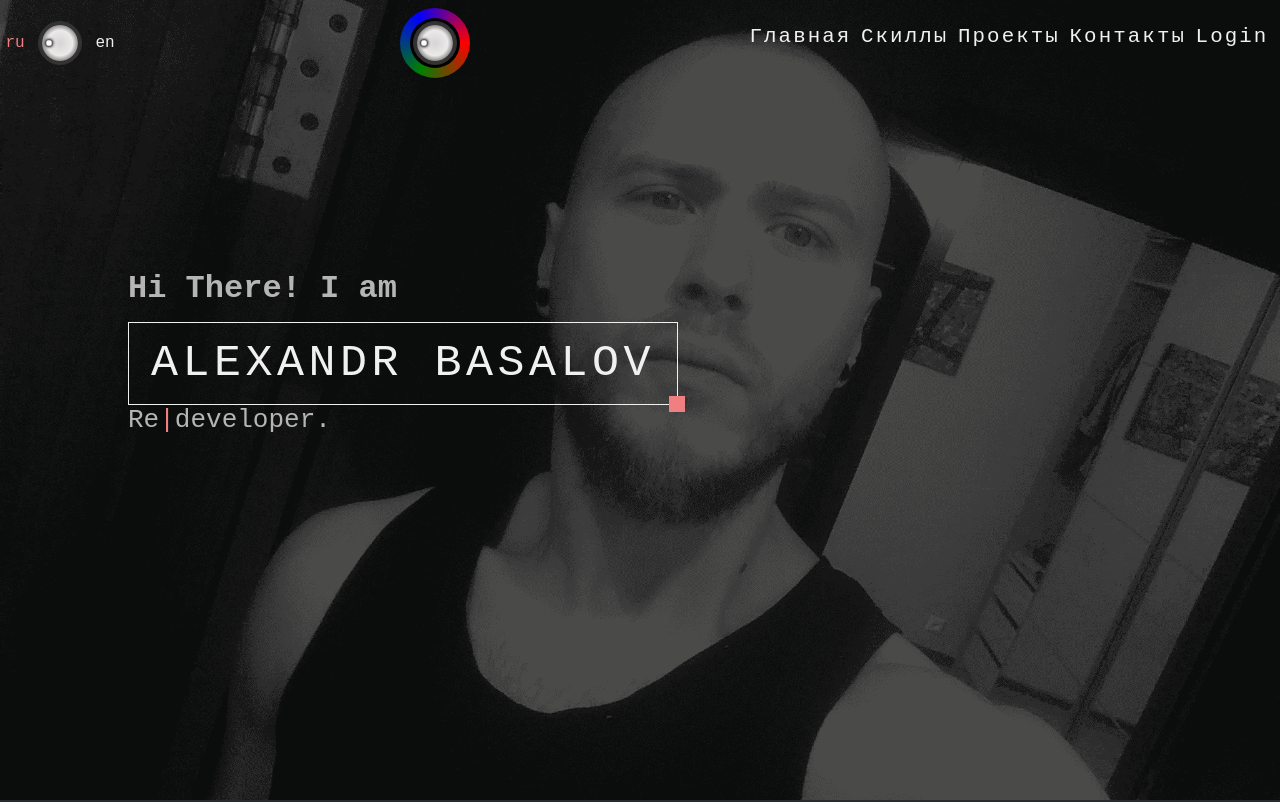
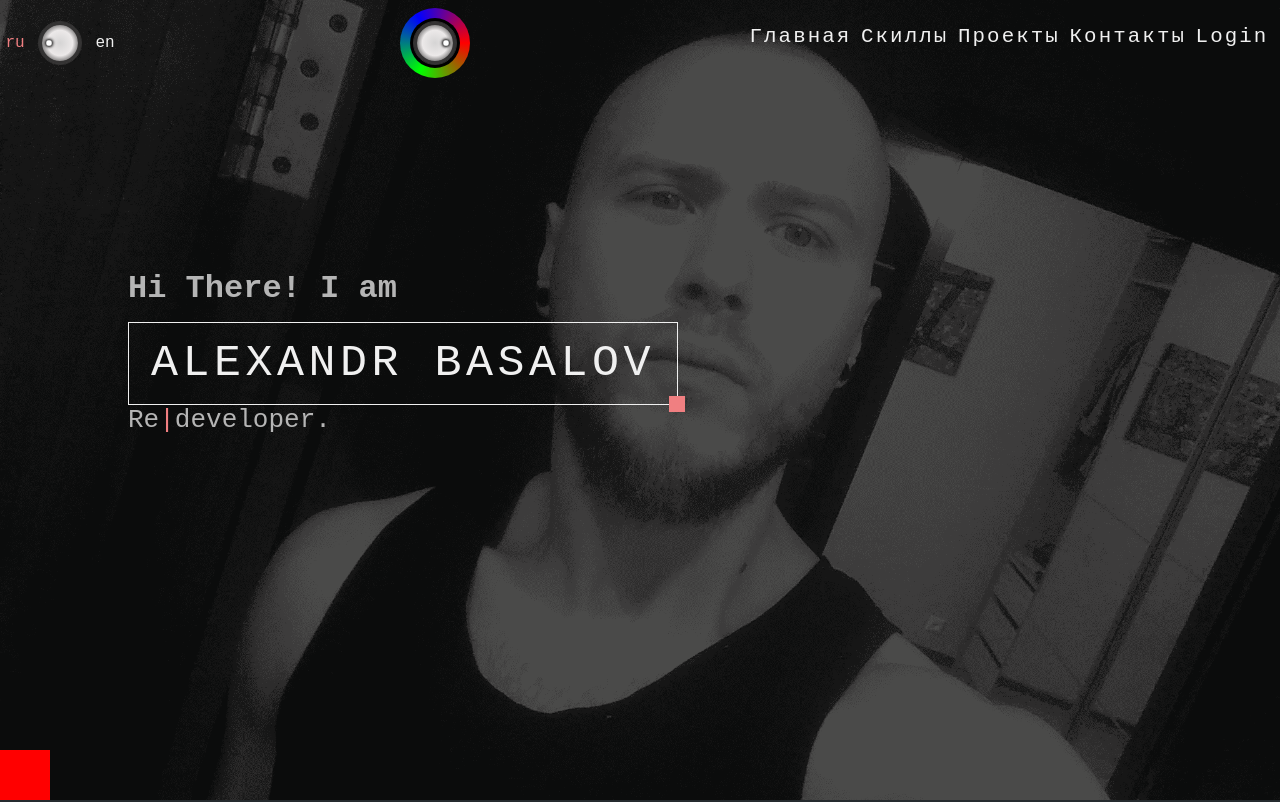
Before and after one commit to GlennMiller1991/portfolio, a React (Create React App) app: page / in a window 1280 px wide. Shown: the top 802 px of the page. Built offline with nearby package versions, Linux system fonts and the light colour scheme; no server answers.

Commit message:
conic.gradient.ts

```diff
--- a/src/App.tsx
+++ b/src/App.tsx
@@ -12,10 +12,18 @@ import {app} from "./app/constants";
 export const App = observer(() => {
 
     if (!app.isAppReady) return null
-    console.log('app is ready')
     return (
         <AppContext.Provider value={app}>
             <div>
+                <div style={{
+                    position: "fixed",
+                    bottom: 0,
+                    left: 0,
+                    width: 50,
+                    height: 50,
+                    zIndex: 9999,
+                    background: app.theme.color.toCSS()
+                }}/>
                 <Routes>
                     <Route path={'/auth'} element={<Login/>}/>
                     <Route path={'/*'} element={<Portfolio/>}/>
--- a/src/app/app.controller.ts
+++ b/src/app/app.controller.ts
@@ -3,6 +3,35 @@ import {action, makeAutoObservable, makeObservable} from "mobx";
 import {commonServerAPI} from "../common/api/commonServerAPI";
 import {loginAPI} from "../common/api/loginAPI";
 import {Dictionary} from "./dictionary/dictionary";
+import {ConicGradient} from "../lib/math/colors/conic.gradient";
+import {Color} from "../lib/math/colors/color";
+
+export class Theme extends ConicGradient {
+    color: Color
+
+    constructor() {
+        super(
+            {angle: 0, color: new Color(255, 0, 0)},
+            {angle: 0.33, color: new Color(0, 255, 0)},
+            {angle: 0.66, color: new Color(0, 0, 255)},
+        );
+
+        this.color = this.colors[0].color
+
+        makeObservable(this, {
+            color: true,
+            switchColor: action,
+        })
+    }
+
+    switchColor(color: typeof this.color) {
+        this.color = color
+    }
+
+    get colorAngle() {
+        return super.getAngleByColor(this.color)
+    }
+}
 
 export class Lang {
     langs = ['ru', 'en'] as const
@@ -22,8 +51,11 @@ export class Lang {
 
 export class AppController {
     lang = new Lang()
+    theme = new Theme()
+
     dictionary = new Dictionary()
     server = process.env.NODE_ENV === 'development' ? 'http://localhost:5000' : 'https://railwayapp-production-3c99.up.railway.app'
+
     get api() {
         return `${this.server}/api/v1`
     }
--- a/src/lib/math/angle.ts
+++ b/src/lib/math/angle.ts
@@ -1,7 +1,9 @@
 export enum AngleUnits {
     deg = 0,
     rad = 1,
+    turn = 2,
 }
+
 
 export class Angle {
     static toRad(angle: number, unit: AngleUnits = AngleUnits.deg) {
@@ -10,6 +12,19 @@ export class Angle {
                 return angle
             case AngleUnits.deg:
                 return angle * Math.PI / 180
+            case AngleUnits.turn:
+                return Math.PI * 2 * angle
+        }
+    }
+
+    static toTurn(angle: number, unit: AngleUnits = AngleUnits.deg) {
+        switch (unit) {
+            case AngleUnits.turn:
+                return angle
+            case AngleUnits.deg:
+                return angle / 360
+            case AngleUnits.rad:
+                return angle / (Math.PI * 2)
         }
     }
 }
--- /dev/null
+++ b/src/lib/math/colors/color.ts
@@ -0,0 +1,11 @@
+export class Color {
+    constructor(public red: number, public green: number, public blue: number) {
+        this.red = Math.max(Math.min(red, 255), 0)
+        this.green = Math.max(Math.min(green, 255), 0)
+        this.blue = Math.max(Math.min(blue, 255), 0)
+    }
+
+    toCSS() {
+        return `rgb(${this.red}, ${this.green}, ${this.blue})`
+    }
+}
--- /dev/null
+++ b/src/lib/math/colors/conic.gradient.ts
@@ -0,0 +1,61 @@
+import {Color} from "./color";
+
+export class ConicGradient {
+    colors: { angle: number, color: Color }[]
+
+    constructor(...colors: { angle: number, color: Color }[]) {
+        this.colors = [...colors].sort((a, b) => a.angle - b.angle)
+    }
+
+    /**
+     * Получить цвет по углу от оси X по часовой стрелке
+     * @param angle единица измерения угла должна быть той же самой, что и углы всех передаваемых в констурктор цветов
+     */
+    getColorAtAngle(angle: number) {
+        let prev = undefined
+        let next = undefined
+        for (let color of this.colors) {
+            if (color.angle === angle) return color.color
+            if (color.angle < angle) prev = color
+            if (color.angle > angle) {
+                next = color
+                break
+            }
+        }
+
+        if (!prev || !next) return undefined
+
+        const coef = (angle - prev.angle) / (next.angle - prev.angle)
+
+        return new Color(
+            Math.floor((next.color.red - prev.color.red) * coef + prev.color.red),
+            Math.floor((next.color.green - prev.color.green) * coef + prev.color.green),
+            Math.floor((next.color.blue - prev.color.blue) * coef + prev.color.blue),
+        )
+    }
+
+    getAngleByColor(color: Color) {
+        let prev: typeof this.colors[number]
+        let next = this.colors[0]
+        if (color.red === next.color.red && color.green === next.color.green && color.blue === next.color.blue) return next.angle
+        for (let i = 1; i < this.colors.length; i++) {
+            next = this.colors[i]
+            prev = this.colors[i - 1]
+            if (color.red === next.color.red && color.green === next.color.green && color.blue === next.color.blue) return next.angle
+
+            if (
+                Math.max(prev.color.red, color.red, next.color.red) !== color.red &&
+                Math.min(prev.color.red, color.red, next.color.red) !== color.red &&
+                Math.max(prev.color.green, color.green, next.color.green) !== color.green &&
+                Math.min(prev.color.green, color.green, next.color.green) !== color.green &&
+                Math.max(prev.color.blue, color.blue, next.color.blue) !== color.blue &&
+                Math.min(prev.color.blue, color.blue, next.color.blue) !== color.blue
+            ) {
+                const coef = (color.red - prev.color.red) / (next.color.red - prev.color.red)
+                return (next.angle - prev.angle) * coef + prev.angle
+            }
+        }
+        return undefined
+    }
+
+}
--- a/src/pages/portfolio/components/Header/Header.module.scss
+++ b/src/pages/portfolio/components/Header/Header.module.scss
@@ -97,7 +97,7 @@ $side: 70px;
 
 .field:focus {
   .button {
-    transform: scale(1.2);
+    transform: scale(1.1);
     box-shadow: var(--color-theme) 0 0 10px 2px;
   }
 }
--- a/src/pages/portfolio/components/Header/Header.tsx
+++ b/src/pages/portfolio/components/Header/Header.tsx
@@ -12,6 +12,7 @@ import {IPoint2} from "../../../../lib/math/figures";
 import {Operator} from "../../../../lib/math/operator";
 import {app} from "../../../../app/constants";
 import {action, makeObservable} from "mobx";
+import {Color} from "../../../../lib/math/colors/color";
 
 export const Header: React.FC = observer(() => {
         const [controller] = useState(() => new HeaderController())
@@ -41,7 +42,7 @@ type IVariant = {
     isChosen: boolean,
     onChoose(): void,
 }
-export const Variant: React.FC<IVariant> = React.memo(({
+export const Variant: React.FC<IVariant> = observer(({
                                                            center,
                                                            text,
                                                            isChosen,
@@ -97,12 +98,13 @@ export class LanguageChoiceController {
 
 export const ThemeChoice: React.FC = observer(() => {
     const [controller] = useState(() => new LanguageChoiceController())
+    const angle = app.theme.colorAngle || 0
     return (
         <div className={styles.field}
              tabIndex={1}
              onFocus={() => controller.setIsActive(true)}
              onBlur={() => controller.setIsActive(false)}>
-            <Choiser angle={(controller.chosenIndex + 1) * controller.angleStep}/>
+            <Choiser angle={angle}/>
             <div className={setClasses(styles.variants, sharedStyles.transformToCenter)}
                  style={{
                      width: 70,
@@ -112,20 +114,39 @@ export const ThemeChoice: React.FC = observer(() => {
                  }}
             >
                 <canvas width={70}
+                        onClick={(e) => {
+                            const canvas = e.currentTarget
+                            const ctx = canvas.getContext('2d')!
+                            const rect = canvas.getBoundingClientRect()
+                            const x = e.clientX - rect.left
+                            const y = e.clientY - rect.top
+                            const data = ctx.getImageData(x, y, 1, 1)
+                            app.theme.switchColor(new Color(
+                                data.data[0],
+                                data.data[1],
+                                data.data[2]
+                            ))
+                            console.log('ok')
+                        }}
                         ref={(node) => {
                             if (!node) return
-                            const ctx = node.getContext('2d')
+                            const ctx = node.getContext('2d', {
+                                willReadFrequently: true,
+                                alpha: false,
+                            })
                             if (!ctx) return
 
                             const gradient = ctx.createConicGradient(0, 35, 35)
 
-                            gradient.addColorStop(0, 'red')
-                            gradient.addColorStop(.33, 'green')
-                            gradient.addColorStop(.66, 'blue')
-                            gradient.addColorStop(1, 'red')
+                            for (let color of app.theme.colors) {
+                                gradient.addColorStop(color.angle, color.color.toCSS())
+                            }
+                            gradient.addColorStop(1, app.theme.colors[0].color.toCSS())
 
-                            ctx.fillStyle  = gradient
+                            ctx.fillStyle = gradient
                             ctx.fillRect(0, 0, 70, 70)
+
+
                         }}
                         height={70} style={{
                     position: 'absolute',
@@ -180,8 +201,9 @@ type IChoiser = {
     angle: number,
 }
 export const Choiser: React.FC<IChoiser> = React.memo(({
-                                                           angle,
-                                                       }) => {
+                                                         angle,
+                                                     }) => {
+
     return (
         <div
             className={styles.lang}
```
